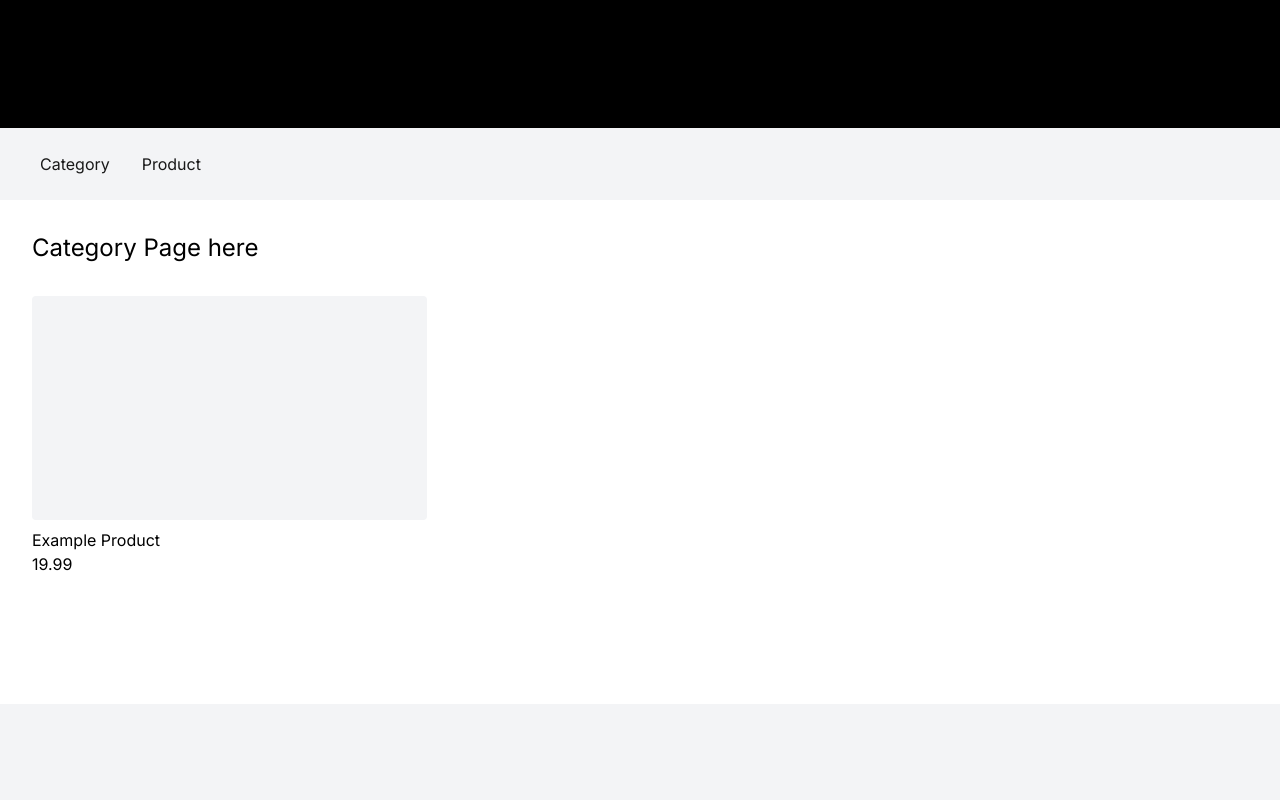
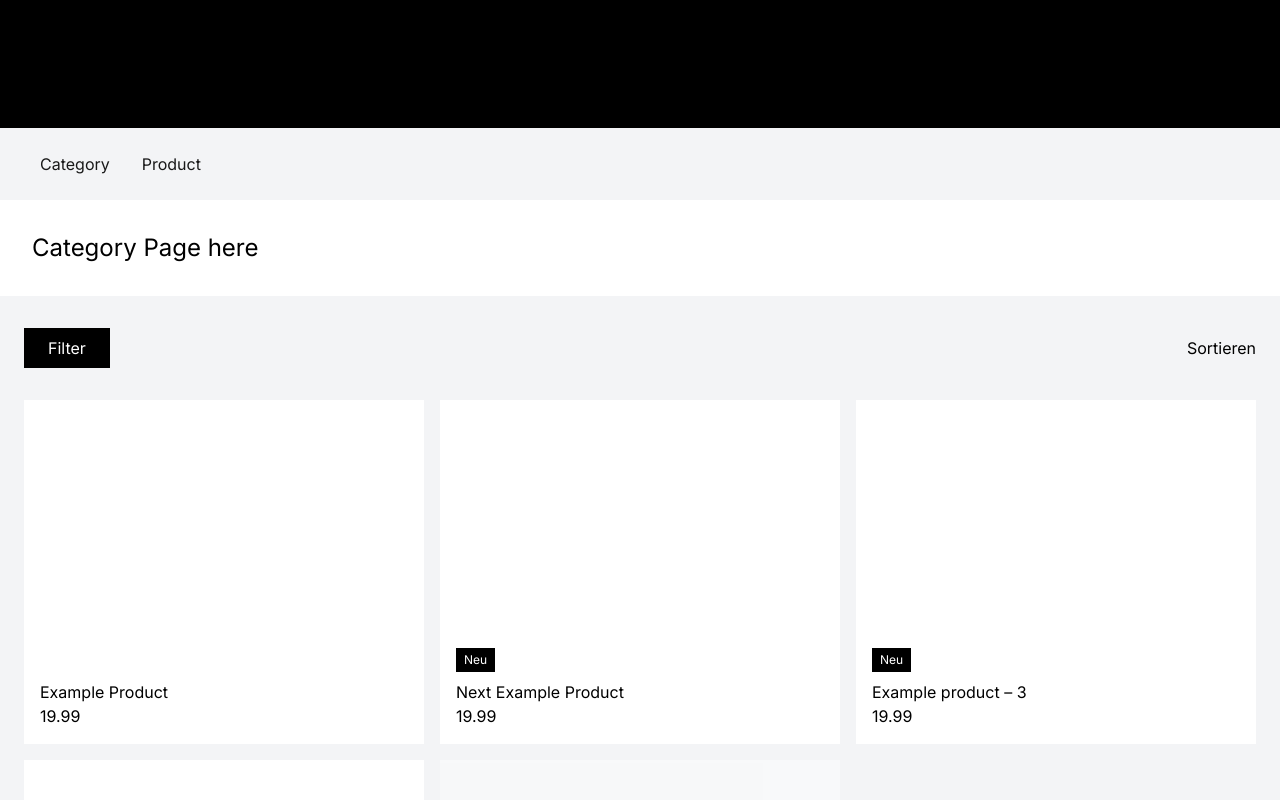
Before and after one commit to drubr/uvex-next, a Next.js app: page /category in a window 1280 px wide. Shown: the top 800 px of the page. Built offline with nearby package versions, Linux system fonts and the light colour scheme.

Commit message:
List new products in the list

```diff
--- a/src/app/category/page.tsx
+++ b/src/app/category/page.tsx
@@ -3,11 +3,20 @@ import { products } from "@/data";
 
 export default function CategoryPage() {
   return (
-    <div className="grid gap-8 p-8">
+    <>
+      <div className="p-8">
         <h1 className="text-2xl">Category Page here</h1>
-      <section>
+      </div>
+
+      <section className="border-b bg-gray-100 px-6 py-8">
+        <div className="mx-auto grid max-w-screen-xl items-start gap-8">
+          <div className="flex justify-between gap-4">
+            <button className="bg-black px-6 py-2 text-white">Filter</button>
+            <button>Sortieren</button>
+          </div>
+
           {products && (
-          <ul className="grid-row-h grid grid-cols-3 gap-4">
+            <ul className="grid grid-cols-3 gap-4">
               {products.map((product) => (
                 <li key={product.id}>
                   <Product product={product} />
@@ -15,7 +24,8 @@ export default function CategoryPage() {
               ))}
             </ul>
           )}
+        </div>
       </section>
-    </div>
+    </>
   );
 }
--- a/src/app/product/[id]/page.tsx
+++ b/src/app/product/[id]/page.tsx
@@ -5,12 +5,14 @@ export default function ProductDetailPage({
 }: {
   params: { id: string };
 }) {
+  const product = products[+params.id - 1];
+
   return (
     <div className="grid grid-cols-2 gap-8 p-8">
       <div className="min-h-[50vh] rounded bg-gray-100"></div>
       <div>
-        <h1 className="text-2xl">{products[0].title}</h1>
-        <small>Product {params.id}</small>
+        <h1 className="text-2xl">{product.title}</h1>
+        <small>Product {product.id}</small>
       </div>
     </div>
   );
--- a/src/components/Product.tsx
+++ b/src/components/Product.tsx
@@ -6,12 +6,29 @@ interface ProductProps {
 }
 export default function Product({ product }: ProductProps) {
   return (
-    <Link href={`product/${product.id}`} className="grid cursor-pointer gap-2">
-      <div className="h-56 w-full rounded bg-gray-100"></div>
-      <div>
-        <div>{product.title}</div>
-        <div>{product.variants[0].price}</div>
-      </div>
+    <Link href={`product/${product.id}`}>
+      <button
+        disabled={!product.isAvailable}
+        className="grid w-full gap-2 bg-white p-4 text-left disabled:opacity-40"
+      >
+        <div className="relative h-64 w-full">
+          {!product.isAvailable && (
+            <div className="absolute bottom-0 left-0 inline-block bg-black px-2 py-1 text-xs text-white">
+              Ausverkauft
+            </div>
+          )}
+
+          {product.isNew && (
+            <div className="absolute bottom-0 left-0 inline-block bg-black px-2 py-1 text-xs text-white">
+              Neu
+            </div>
+          )}
+        </div>
+        <div>
+          <div>{product.title}</div>
+          <div>{product.variants[0].price}</div>
+        </div>
+      </button>
     </Link>
   );
 }
--- a/src/data.ts
+++ b/src/data.ts
@@ -16,6 +16,89 @@ export const products: IProduct[] = [
       "https://example.com/image3.jpg",
     ],
     stock: 33, // Total stock for all variants (10 + 15 + 8)
-    productAvailability: true, // Product is available
+    isAvailable: true, // Product is available
+    manufacturer: "uvex sports",
+    category: "/wintersport/skihelme",
+    isNew: false,
+  },
+  {
+    id: 2,
+    title: "Next Example Product",
+    description: "Lorem ipsum dolor sit amet, consectetur adipiscing elit.",
+    variants: [
+      { id: 1, option: "Small", price: 19.99, stock: 10 },
+      { id: 2, option: "Medium", price: 24.99, stock: 15 },
+      { id: 3, option: "Large", price: 29.99, stock: 8 },
+    ],
+    images: [
+      "https://example.com/image1.jpg",
+      "https://example.com/image2.jpg",
+      "https://example.com/image3.jpg",
+    ],
+    stock: 33,
+    isAvailable: true,
+    manufacturer: "uvex sports",
+    category: "/wintersport/skihelme",
+    isNew: true,
+  },
+  {
+    id: 3,
+    title: "Example product – 3",
+    description: "Lorem ipsum dolor sit amet, consectetur adipiscing elit.",
+    variants: [
+      { id: 1, option: "Small", price: 19.99, stock: 10 },
+      { id: 2, option: "Medium", price: 24.99, stock: 15 },
+      { id: 3, option: "Large", price: 29.99, stock: 8 },
+    ],
+    images: [
+      "https://example.com/image1.jpg",
+      "https://example.com/image2.jpg",
+      "https://example.com/image3.jpg",
+    ],
+    stock: 33,
+    isAvailable: true,
+    manufacturer: "uvex sports",
+    category: "/wintersport/skihelme",
+    isNew: true,
+  },
+  {
+    id: 4,
+    title: "New in: Example prodcut",
+    description: "Lorem ipsum dolor sit amet, consectetur adipiscing elit.",
+    variants: [
+      { id: 1, option: "Small", price: 19.99, stock: 10 },
+      { id: 2, option: "Medium", price: 24.99, stock: 15 },
+      { id: 3, option: "Large", price: 29.99, stock: 8 },
+    ],
+    images: [
+      "https://example.com/image1.jpg",
+      "https://example.com/image2.jpg",
+      "https://example.com/image3.jpg",
+    ],
+    stock: 33,
+    isAvailable: true,
+    manufacturer: "uvex sports",
+    category: "/wintersport/skihelme",
+    isNew: true,
+  },
+  {
+    id: 5,
+    title: "Another Product Title",
+    description: "Lorem ipsum dolor sit amet, consectetur adipiscing elit.",
+    variants: [
+      { id: 1, option: "Small", price: 19.99, stock: 10 },
+      { id: 2, option: "Medium", price: 24.99, stock: 15 },
+      { id: 3, option: "Large", price: 29.99, stock: 8 },
+    ],
+    images: [
+      "https://example.com/image1.jpg",
+      "https://example.com/image2.jpg",
+      "https://example.com/image3.jpg",
+    ],
+    stock: 33,
+    isAvailable: false,
+    manufacturer: "uvex sports",
+    category: "/wintersport/skihelme",
+    isNew: false,
   },
 ];
--- a/src/interfaces.ts
+++ b/src/interfaces.ts
@@ -12,5 +12,8 @@ export interface Product {
   variants: Variant[];
   images: string[];
   stock: number; // Total stock for all variants
-  productAvailability: boolean; // Indicates whether the product is available or not
+  isAvailable: boolean; // Indicates whether the product is available or not
+  manufacturer: string;
+  category: string;
+  isNew: boolean;
 }
```
Lines whose indentation alone changed are shown as unchanged.
